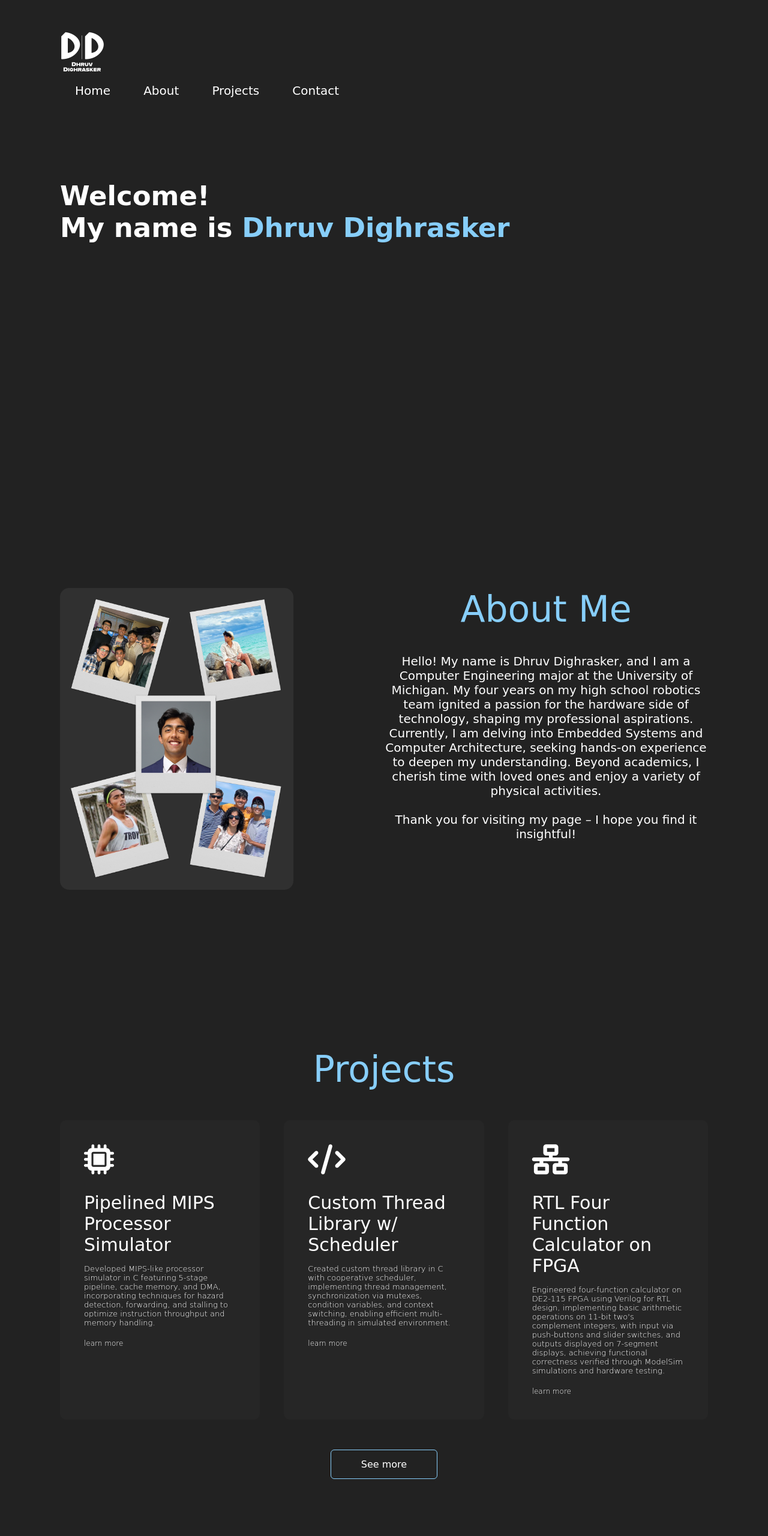
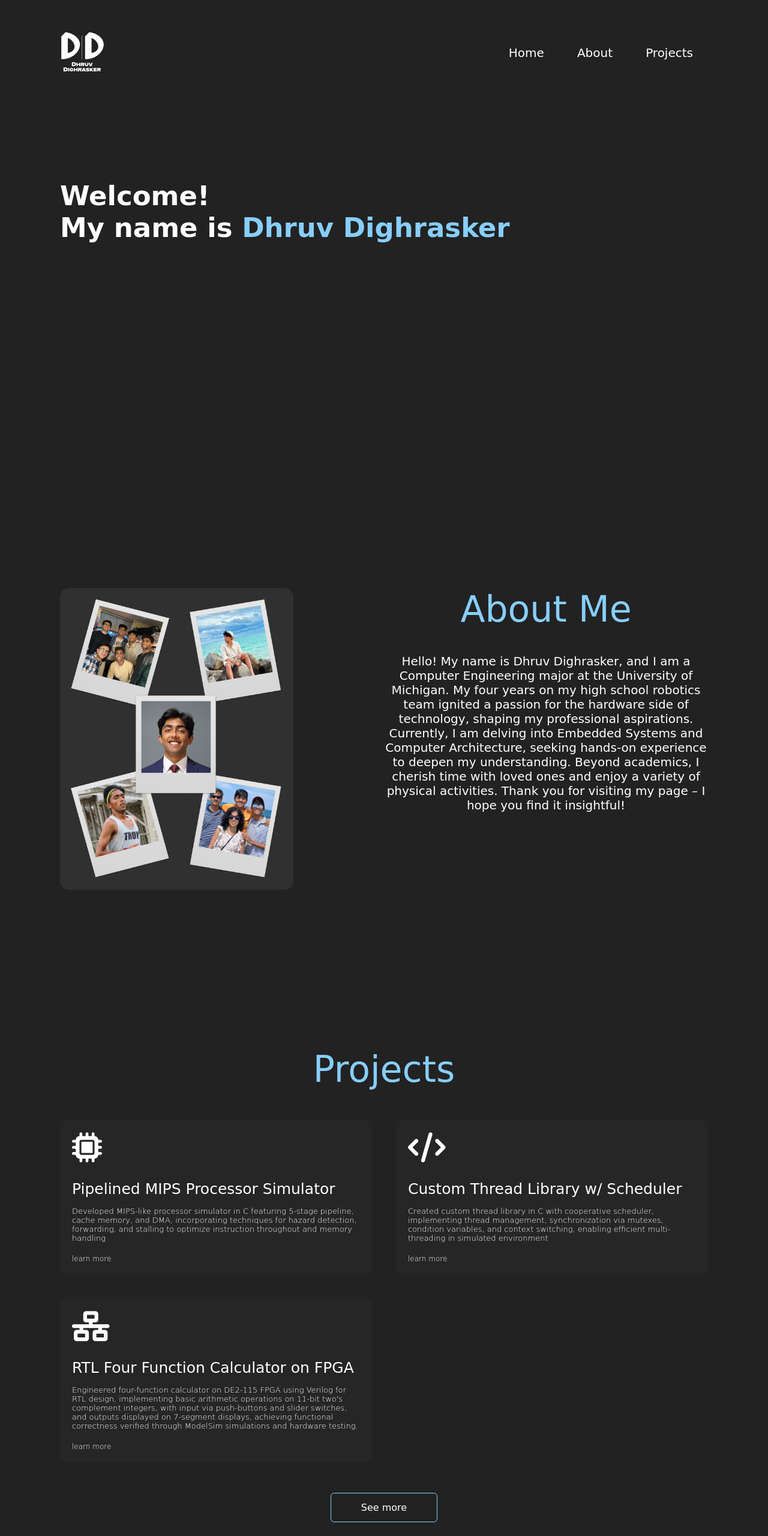
Before and after one commit to dighrasker/dhruv, a plain HTML site: page old.html in a window 1280 px wide. Shown: the top 2560 px of the page at 60% size. Drawn offline with Linux system fonts and the light colour scheme; a web font is replaced by a local one.

Commit message:
done for now

```diff
--- a/old.html
+++ b/old.html
@@ -1,11 +1,12 @@
-<!-- Updated index.html with fixed navigation and persistent nav bar on all sections -->
 <!DOCTYPE html>
 <html lang="en">
 <head>
     <!-- Specifies the character encoding for the document (browser interprets correctly) -->
     <meta charset="UTF-8">
+
     <!-- Specifies the compatibility mode for Internet Explorer -->
     <meta http-equiv="X-UA-Compatible" content="ie=edge">
+
     <!-- Sets the viewport properties for responsive design -->
     <meta name="viewport" content="width=device-width, initial-scale=1.0">
 
@@ -14,70 +15,69 @@
 
     <!-- Link to the external stylesheet -->
     <link rel="stylesheet" href="style.css">
+    <link rel="preconnect" href="https://fonts.googleapis.com">
+    <link rel="preconnect" href="https://fonts.gstatic.com" crossorigin>
+    <link href="https://fonts.googleapis.com/css2?family=Playpen+Sans+Hebrew:wght@100..800&display=swap" rel="stylesheet">
     <script src="https://kit.fontawesome.com/8da049c94c.js" crossorigin="anonymous"></script>
 </head>
 
 <body>
-    <!-- Persistent Navbar: moved outside of section wrappers so it appears on every page -->
     <header>
-        <nav class="navbar">
-            <div class="container nav-container">
-                <!-- Logo stays on left -->
+        <nav class="navbar container">
         <img src="image/Logo.png" class="logo" alt="Logo">
-                <!-- Navigation links -->
         <ul class="nav-links">
-                    <li><a href="#home">Home</a></li>
-                    <li><a href="#about">About</a></li>
-                    <li><a href="#projects">Projects</a></li>
-                    <li><a href="#contact">Contact</a></li>
+            <li><a href="#home" data-target="home">Home</a></li>
+            <li><a href="#about" data-target="about">About</a></li>
+            <li><a href="#projects" data-target="projects">Projects</a></li>
         </ul>
-            </div>
         </nav>
     </header>
-
-    <!-- Each section is full-screen but scrolling disabled via CSS -->
-    <section id="home" class="section full-screen">
+    <main>
+        <div id="home">
             <div class="container">
                 <div class="header-text">
                     <h1>Welcome!<br>My name is <span>Dhruv Dighrasker</span></h1>
                 </div>
             </div>
-    </section>
-
-    <!-- About Section -->
-    <section id="about" class="section full-screen">
+        </div>
+    <!---------------------------About------------------------------>
+        <div id="about">
             <div class="container">
-            <div class="row">
+                <div class = "row">
                     <div class="about-col-1">
-                    <img src="image/Letter.png" alt="Letter">
+                        <img src="image/Letter.png">
                     </div>
                     <div class="about-col-2">
                         <h1 class="sub-title">About Me</h1>
-                    <p class="text">
-                        Hello! My name is Dhruv Dighrasker, and I am a Computer Engineering major at the University of Michigan. My four years on my high school robotics team ignited a passion for the hardware side of technology, shaping my professional aspirations. Currently, I am delving into Embedded Systems and Computer Architecture, seeking hands-on experience to deepen my understanding. Beyond academics, I cherish time with loved ones and enjoy a variety of physical activities.
-                        <br><br>
-                        Thank you for visiting my page – I hope you find it insightful!
-                    </p>
+                        <p class="text">Hello! My name is Dhruv Dighrasker, and I am a Computer Engineering major at the University of Michigan. My four years on my high school robotics team ignited a passion for the hardware side of technology, shaping my professional aspirations. Currently, I am delving into Embedded Systems and Computer Architecture, seeking hands-on experience to deepen my understanding. Beyond academics, I cherish time with loved ones and enjoy a variety of physical activities.
+
+                            Thank you for visiting my page – I hope you find it insightful!</p>
                     </div>
                 </div>
             </div>
-    </section>
+        </div>
 
-    <!-- Projects Section -->
-    <section id="projects" class="section full-screen">
+    <!--------------------------Projects------------------------------>
+        <div id="projects">
             <div class="container">
                 <h1 class="sub-title">Projects</h1>
                 <div class="projects-list">
                     <div>
                         <i class="fa-solid fa-microchip"></i>
                         <h2>Pipelined MIPS Processor Simulator</h2>
-                    <p>Developed MIPS-like processor simulator in C featuring 5-stage pipeline, cache memory, and DMA, incorporating techniques for hazard detection, forwarding, and stalling to optimize instruction throughput and memory handling.</p>
+                        <p>Developed MIPS-like processor simulator in C featuring 5-stage pipeline, cache memory, and DMA, incorporating techniques for hazard detection, forwarding, and stalling to optimize instruction throughout and memory handling</p>
                         <a href="#">learn more</a>
                     </div>
                     <div>
                         <i class="fa-solid fa-code"></i>
                         <h2>Custom Thread Library w/ Scheduler</h2>
-                    <p>Created custom thread library in C with cooperative scheduler, implementing thread management, synchronization via mutexes, condition variables, and context switching, enabling efficient multi-threading in simulated environment.</p>
+                        <p>Created custom thread library in C with cooperative scheduler, implementing thread management, synchronization via mutexes, condition variables, and context switching, enabling efficient multi-threading in simulated environment</p>
+                        <a href="#">learn more</a>
+                    </div>
+                    <div>
+                        <i class="fa-solid fa-network-wired"></i>
+                        <h2>RTL Four Function Calculator on FPGA</h2>
+                        <p>Engineered four-function calculator on DE2-115 FPGA using Verilog for RTL design, implementing basic arithmetic operations on 11-bit two's complement integers, with input via push-buttons and slider switches, and outputs displayed on 7-segment displays, achieving functional correctness verified through ModelSim simulations and hardware testing.</p>
                         <a href="#">learn more</a>
                     </div>
                     <div>
@@ -89,25 +89,9 @@
                 </div>
                 <a href="#" class="btn">See more</a>
             </div>
-    </section>
+        </div>
+    </main>
 
-    <!-- Contact Section -->
-    <section id="contact" class="section full-screen">
-        <div class="container">
-            <div class="row">
-                <div class="about-col-1">
-                    <img src="image/Letter.png" alt="Letter">
-                </div>
-                <div class="about-col-2">
-                    <h1 class="sub-title">About Me</h1>
-                    <p class="text">
-                        Hello! My name is Dhruv Dighrasker, and I am a Computer Engineering major at the University of Michigan. My four years on my high school robotics team ignited a passion for the hardware side of technology, shaping my professional aspirations. Currently, I am delving into Embedded Systems and Computer Architecture, seeking hands-on experience to deepen my understanding. Beyond academics, I cherish time with loved ones and enjoy a variety of physical activities.
-                        <br><br>
-                        Thank you for visiting my page – I hope you find it insightful!
-                    </p>
-                </div>
-            </div>
-        </div>
-    </section>
+<script src="script.js"></script>
 </body>
 </html>
--- a/style.css
+++ b/style.css
@@ -5,21 +5,18 @@
     box-sizing: border-box;
 }
 
+html{
+    scroll-behavior: smooth;
+}
+
 header {
   position: fixed;
+  background: #222222;
   top: 0;
   left: 0;
   width: 100%;
+  height: 18%;
   z-index: 100;           /* so it lives on top of everything */
-}
-
-main {
-  padding-top: 100px;     /* push content down so it’s not hidden under the header */
-}
-
-html{
-    scroll-behavior: auto;
-    overflow-y: hidden;
 }
 
 body {
@@ -155,6 +152,14 @@ nav ul li a:hover::after {
     color: white;
     text-align: center;
 }
+
+li{
+    margin-top: 20px;
+    font-size: 20px;
+    font-weight: 500;
+    color: white;
+    text-align: center;
+}
 /*--------------------------Projects----------------------------*/
 
 #projects{
@@ -162,13 +167,13 @@ nav ul li a:hover::after {
 }
 .projects-list{
     display:grid;
-    grid-template-columns: repeat(auto-fit, minmax(250px, 1fr));
+    grid-template-columns: repeat(auto-fit, minmax(375px, 1fr));
     grid-gap: 40px;
     margin-top: 50px;
 }
 .projects-list div{
     background: #262626;
-    padding: 40px;
+    padding: 20px;
     font-size:13px;
     font-weight: 300;
     border-radius: 10px;
@@ -180,7 +185,7 @@ nav ul li a:hover::after {
     margin-bottom: 30px;
 }
 .projects-list div h2{
-    font-size: 30px;
+    font-size: 25px;
     font-weight: 500;
     margin-bottom: 15px;
 }
@@ -190,6 +195,9 @@ nav ul li a:hover::after {
     font-size: 12px;
     margin-top: 20px;
     display: inline-block;
+}
+.projects-list div:nth-child(n+4) {
+  display: none; /* edit */
 }
 .projects-list div:hover{
     background: lightskyblue;
```
Also changed, not shown: index.html (+30 -9 lines), image/Letter1.png (added), 2 other files. Lines whose indentation alone changed are shown as unchanged.
